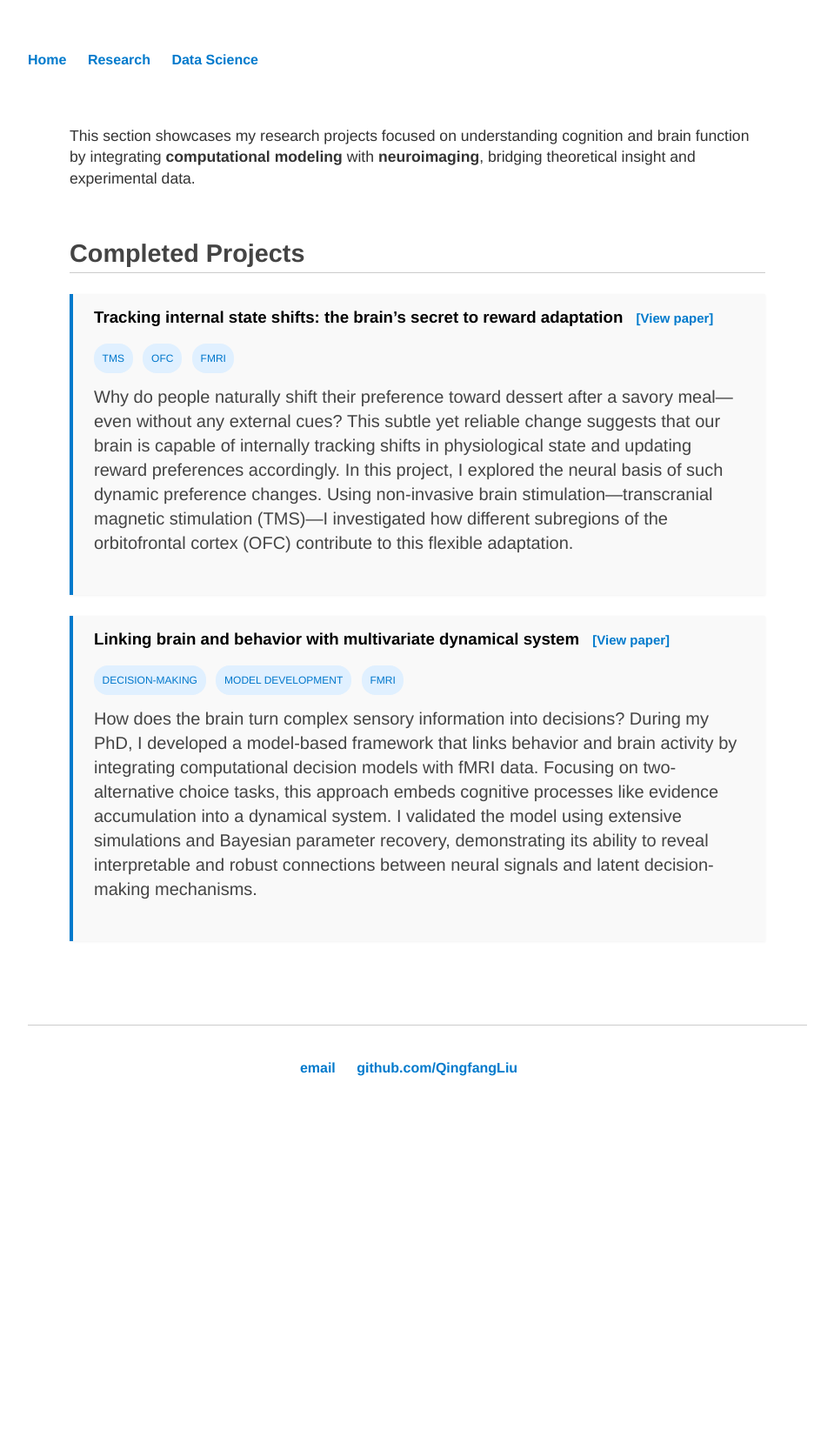
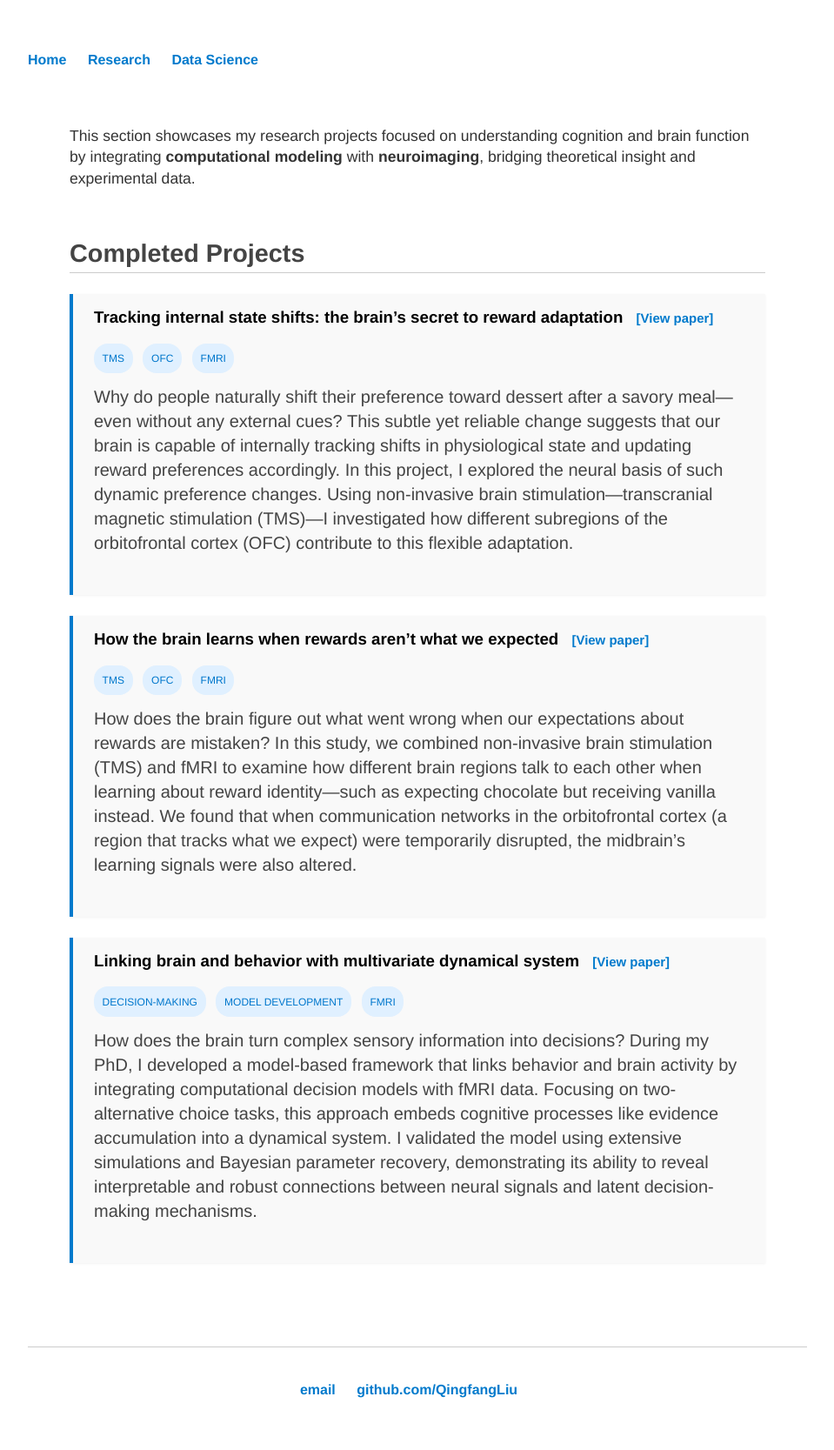
Before and after one commit to QingfangLiu/qingfangliu.github.io, a Jekyll site: the page built from Research/index.html, in a window 1280 px wide. Shown: the whole page at 87% size, without its empty margins (160-1119 px from the left). Built offline with Jekyll 4.4.1, drawn with Linux system fonts in a browser that asks for light colours; before the commit the page ends 1297 px from its top, so only the background shows below that.

Commit message:
update research page

```diff
--- a/Research/index.html
+++ b/Research/index.html
@@ -33,6 +33,24 @@ title: Research
 
   <div class="project-card" style="margin-top: 1.5rem; padding: 1rem 1.5rem; border-left: 4px solid #007acc; background: #f9f9f9; box-shadow: 0 1px 3px rgba(0,0,0,0.05);">
     <h3 style="margin-top: 0;">
+      How the brain learns when rewards aren’t what we expected
+      <a href="midbrain_OFC_TMS.pdf" target="_blank" style="color: #007acc; font-size: 0.8em; margin-left: 10px;">[View paper]</a>
+    </h3>
+
+    <p class="project-labels">
+      <span class="label">TMS</span>
+      <span class="label">OFC</span>
+      <span class="label">fMRI</span>
+    </p>
+
+    <p style="margin-top: 0.5rem; color: #444;">
+      How does the brain figure out what went wrong when our expectations about rewards are mistaken? In this study, we combined non-invasive brain stimulation (TMS) and fMRI to examine how different brain regions talk to each other when learning about reward identity—such as expecting chocolate but receiving vanilla instead. We found that when communication networks in the orbitofrontal cortex (a region that tracks what we expect) were temporarily disrupted, the midbrain’s learning signals were also altered.
+    </p>
+  </div>
+
+
+  <div class="project-card" style="margin-top: 1.5rem; padding: 1rem 1.5rem; border-left: 4px solid #007acc; background: #f9f9f9; box-shadow: 0 1px 3px rgba(0,0,0,0.05);">
+    <h3 style="margin-top: 0;">
       Linking brain and behavior with multivariate dynamical system
       <a href="MDS_neural_behavioral.pdf" target="_blank" style="color: #007acc; font-size: 0.8em; margin-left: 10px;">[View paper]</a>
     </h3>
```
